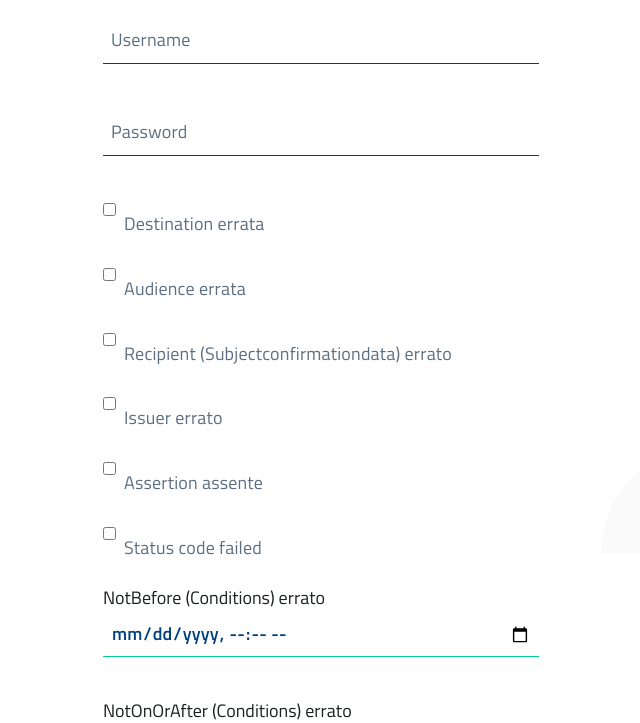
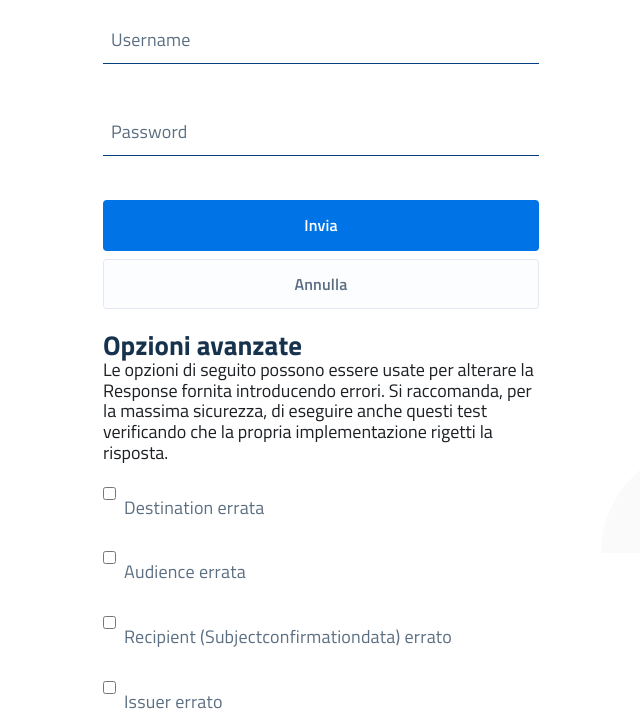
Before and after one commit to italia/spid-testenv2, a Python web app: template templates/login.html in a window 1280 px wide. Shown: the part 247-970 px from the top of the page, without its empty margins (319-959 px from the left). Run offline with Jinja, Linux system fonts and the light colour scheme; the template is opened without the code that fills it, so the values that code supplies are empty.

Commit message:
Move response customization controls to bottom of page and add some instructions

```diff
--- a/templates/login.html
+++ b/templates/login.html
@@ -21,6 +21,19 @@
                 </label>
             </div>
             {{extra_challenge|safe}}
+
+            <div class="FixedSmall u-padding-top-m u-padding-bottom-m">
+                <button type="submit" name="confirm" class="u-padding-all-s u-text-xs u-textWeight-600 u-borderRadius-m u-sizeFull u-btn u-btn-primary u-margin-bottom-xs js-cta" >Invia</button>
+                <button type="submit" name="delete" class="u-padding-all-s u-text-xs u-textWeight-600 u-borderRadius-m u-sizeFull u-btn u-btn-quaternary">Annulla</button>
+            </div>
+
+            <h2>Opzioni avanzate</h2>
+            <p>Le opzioni di seguito possono essere usate per alterare la Response fornita
+                introducendo errori.
+                Si raccomanda, per la massima sicurezza, di eseguire anche questi test
+                verificando che la propria implementazione rigetti la risposta.
+            </p>
+
             <div class="Form-field form-animate-fields">
                 <input
                        id="wrong_destination" name="wrong_destination" type="checkbox">
@@ -130,10 +143,6 @@
                     <span class="form-label-content">Certificato </span>
                 </label>
             </div>
-            <div class="FixedSmall u-padding-top-m u-padding-bottom-m">
-                <button type="submit" name="confirm" class="u-padding-all-s u-text-xs u-textWeight-600 u-borderRadius-m u-sizeFull u-btn u-btn-primary u-margin-bottom-xs js-cta" >Invia</button>
-                <button type="submit" name="delete" class="u-padding-all-s u-text-xs u-textWeight-600 u-borderRadius-m u-sizeFull u-btn u-btn-quaternary">Annulla</button>
-            </div>
         </form>
     </article>
 </main>
```
